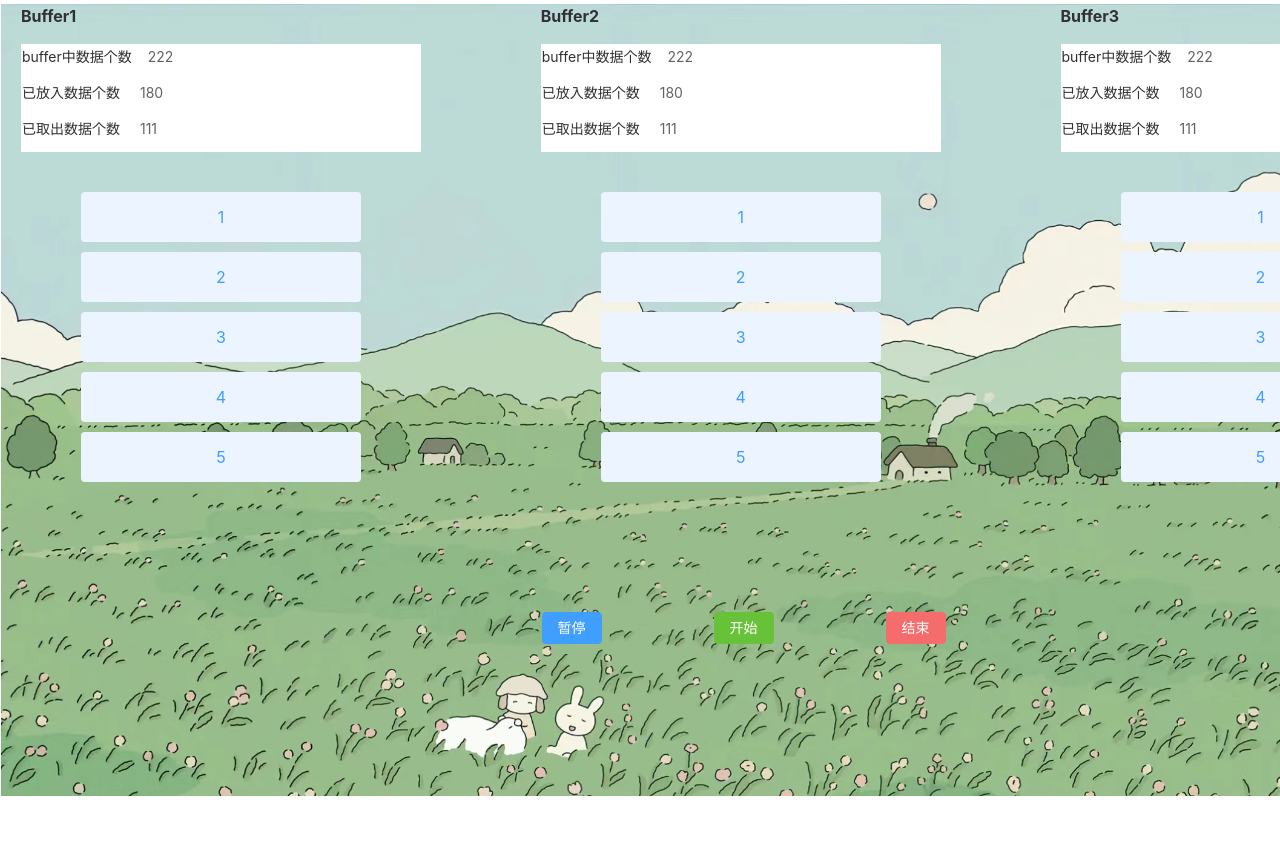
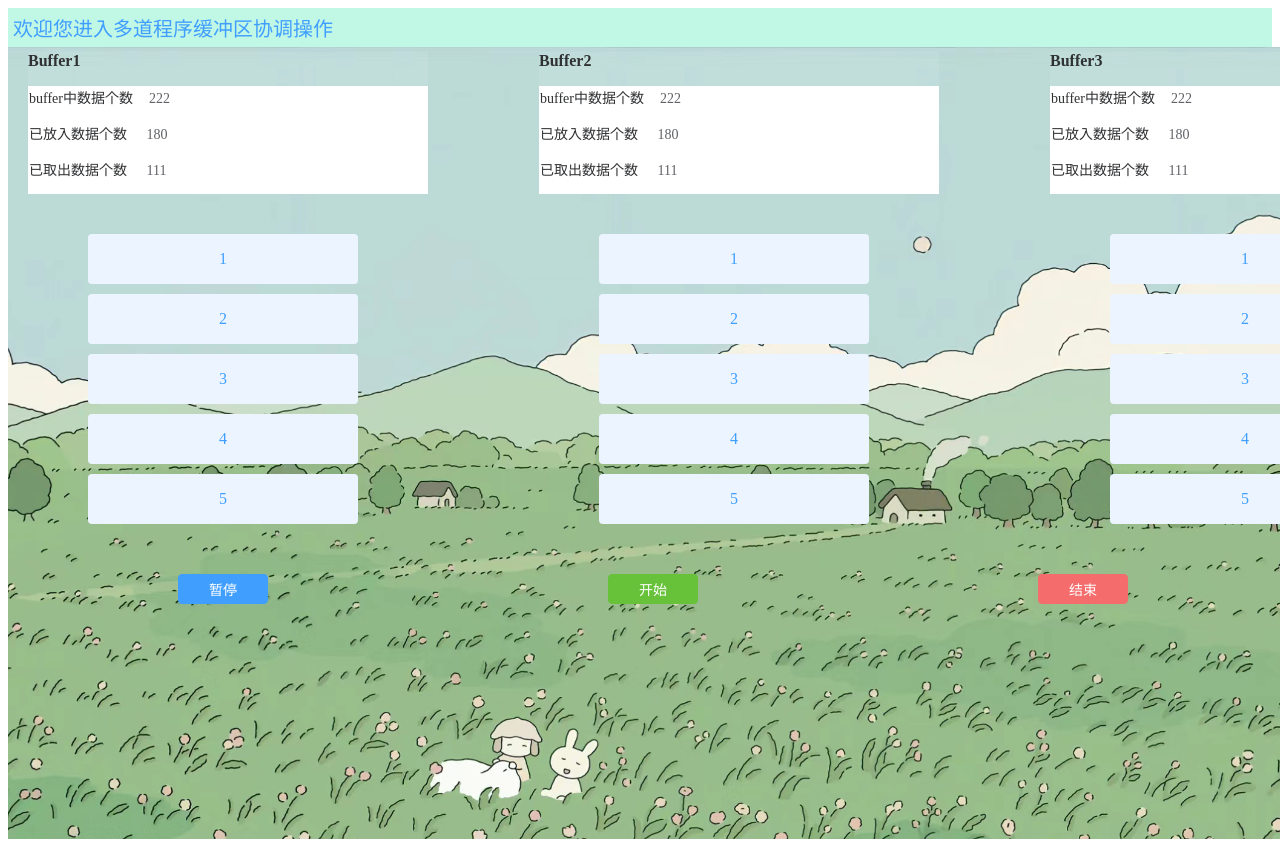
Before and after one commit to Marvelouslong/buffer-frontend, a Vue app: page /work in a window 1280 px wide. Shown: the top 847 px of the page. Before the commit the page ends 800 px from the top, so only its background shows below. Built offline with nearby package versions, Linux system fonts and the light colour scheme.

Commit message:
更新了运行的页面

```diff
--- a/src/App.vue
+++ b/src/App.vue
@@ -1,11 +1,9 @@
 <template>
-  <work />
-<!--  <index />-->
+  <Toindex />
 </template>
 
 <script lang="ts" setup>
-import Work from "./components/work.vue";
-import Index from "./components/index.vue";
+import Toindex from "./components/Toindex.vue";
 </script>
 
 <style scoped>
--- a/src/components/InfiniteList.vue
+++ b/src/components/InfiniteList.vue
@@ -1,11 +1,11 @@
 <!-- InfiniteList.vue -->
 <template>
-  <el-descriptions :title="`${bufferValue}`" :column="1" style="width: 400px;margin-left: 20px;">
+  <el-descriptions :title="`${bufferValue}`" :column="1" style="width: 400px;margin-left: 20px;margin-top: 5px;background-color: rgba(240,255,255,0.09);">
     <el-descriptions-item label="buffer中数据个数" class="el-descriptions-item">222</el-descriptions-item>
     <el-descriptions-item label="已放入数据个数" class="el-descriptions-item">      180</el-descriptions-item>
     <el-descriptions-item label="已取出数据个数" class="el-descriptions-item">      111</el-descriptions-item>
   </el-descriptions>
-  <el-scrollbar ref="scrollbarRef" style="height: 300px;width: 300px;margin: 30px 70px;">
+  <el-scrollbar ref="scrollbarRef" style="height: 300px;width: 290px;margin: 30px 70px;">
     <div ref="innerRef">
       <p v-for="item in 20" :key="item" class="scrollbar-demo-item">
         {{ item }}
@@ -32,7 +32,6 @@ onMounted(() => {
   max.value = innerRef.value!.clientHeight - 380
 })
 </script>
-
 <style scoped>
 .scrollbar-demo-item {
   display: flex;
--- /dev/null
+++ b/src/components/Toindex.vue
@@ -0,0 +1,8 @@
+<template>
+  <div style="background-color: #c0f7e5">
+  <el-link href="/" type="primary" style=" margin: 5px 5px;font-size: 20px;background-color: #c0f7e5">欢迎您进入多道程序缓冲区协调操作</el-link>
+  </div>
+  <router-view></router-view>
+</template>
+<script lang="ts" setup>
+</script>
--- a/src/components/index.vue
+++ b/src/components/index.vue
@@ -6,16 +6,8 @@
         </el-header>
       </el-container>
       <div class="button-container">
-        <el-button @click="gotoMain" type="primary" class="custom-button-3">启动</el-button>
-        <!-- 用于显示路由视图的RouterView -->
-
-          <!--
-            tag="a"
-            href="https://github.com/element-plus/element-plus"
-            target="_blank"
-            rel="noopener noreferrer"-->
+        <el-button @click="gotoIndex" type="primary" class="custom-button-3">启动</el-button>
       </div>
-      <router-view></router-view>
     </div>
 </template>
 
@@ -74,13 +66,10 @@
 </style>
 
 <script setup lang="ts">
-//import { ref } from 'vue'; // 如果需要响应式状态，可以导入 ref
 import { useRouter } from 'vue-router'; // 导入 useRouter 钩子
 
 const router = useRouter(); // 使用 useRouter 钩子获取路由实例
-
-// 定义 gotoMain 方法
-const gotoMain = () => {
+const gotoIndex = () => {
   console.log("跳转到主页面");
   router.push('/input'); // 跳转到主页路由
 };
--- a/src/components/work.vue
+++ b/src/components/work.vue
@@ -10,21 +10,64 @@
       <InfiniteList bufferValue="Buffer3" />
     </div>
     <div  class="list-button">
-      <el-button type="primary" class="el-button">暂停</el-button>
-      <el-button type="success" class="el-button">开始</el-button>
-      <el-button type="danger" class="el-button">结束</el-button>
+      <el-button type="primary" class="el-button" @click="changContent">{{ content }}</el-button>
+      <el-popover
+          placement="bottom"
+          title="tips:"
+          :width="200"
+          trigger="hover"
+          content="已经开始了"
+          :visible="visible"
+      >
+        <template #reference>
+          <el-button type="success" class="el-button" @click="togglePopover">开始</el-button>
+        </template>
+      </el-popover>
+      <el-button type="danger" class="el-button" @click="toTotal">结束</el-button>
     </div>
   </div>
 </template>
 
 <script lang="ts" setup>
+import {ref} from "vue";
 import InfiniteList from "./InfiniteList.vue";
+import {useRouter} from "vue-router";
+
+const visible = ref(false)
+let isFirstClick = true;
+const content = ref("暂停"); // 初始内容
+const router=useRouter();
+function togglePopover() {
+  if (isFirstClick) {
+    // 第一次点击时不显示弹出框
+    isFirstClick = false;
+  } else {
+    // 第二次及之后点击时显示弹出框
+    visible.value = true;
+    // 然后设置一个3秒的延时来隐藏弹出框
+    setTimeout(() => {
+      visible.value = false;
+    }, 1000);
+  }
+}
+function changContent() {
+  if (content.value === "暂停") {
+    content.value = "继续";
+  } else {
+    content.value = "暂停";
+  }
+}
+const toTotal = () => {
+
+  router.push({ path: '/total' })
+  // router.push('/total')
+};
 </script>
 
 <style scoped>
 .container{
-  width: 1485px;
-  height: 730px;
+  width: 1460px;
+  height: 590px;
   background-image: url('../assets/han.png'); /* 注意路径可能需要调整 */
   background-size: cover; /* 根据需要调整背景图片大小 */
   background-position: center; /* 根据需要调整背景图片位置 */
@@ -35,8 +78,9 @@ import InfiniteList from "./InfiniteList.vue";
   overflow: auto;
 }
 .el-button{
-  margin-top: 100px;
-  margin-right: 100px;
-  margin-left: 100px;
+  width: 90px;
+  height: 30px;
+  display: inline-block; /* 将按钮设置为内联块元素，以便它们可以水平排列 */
+  margin: 20px 170px; /* 根据需要调整按钮之间的间距 */
 }
 </style>
--- a/src/main.ts
+++ b/src/main.ts
@@ -1,5 +1,5 @@
 import { createApp } from 'vue'
-import './style.css'
+// import './style.css'
 import App from './App.vue'
 //element-plus
 import ElementPlus from 'element-plus'
```
Also changed, not shown: src/route/route.ts (+8 -5 lines).
